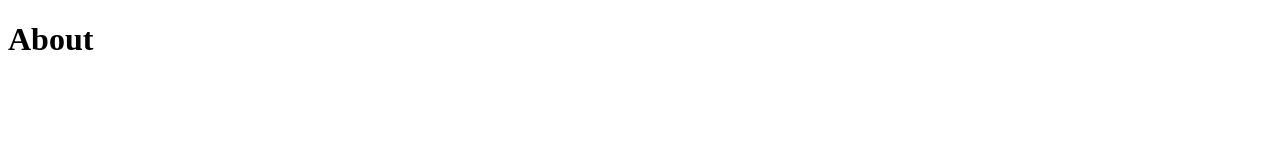
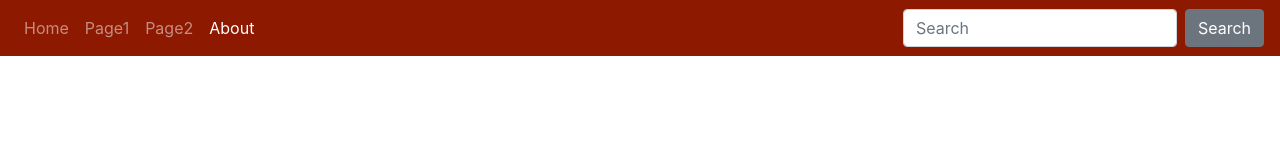
Before and after one commit to ashnarazdan123/hungry-hoboken, a website: page about.html in a window 1280 px wide. Drawn offline with nearby package versions, Linux system fonts and the light colour scheme.

Commit message:
added nav bar and button functionality to about page

```diff
--- a/about.html
+++ b/about.html
@@ -3,8 +3,60 @@
 <html>
     <head>
         <title>About</title>
+
+        <!-- Required meta tags always come first -->
+        <meta charset="utf-8">
+        <meta name="viewport" content="width=device-width, initial-scale=1, shrink-to-fit=no">
+        <link rel="stylesheet" type="text/css" href="styles/style.css">
+
+        <!-- Bootstrap CSS -->
+        <link rel="stylesheet" href="https://cdn.jsdelivr.net/npm/bootstrap@4.0.0/dist/css/bootstrap.min.css"
+        integrity="sha384-Gn5384xqQ1aoWXA+058RXPxPg6fy4IWvTNh0E263XmFcJlSAwiGgFAW/dAiS6JXm" crossorigin="anonymous">
+        <meta charset="UTF-8">
+        <meta http-equiv="X-UA-Compatible" content="IE=edge">
+        <meta name="viewport" content="width=device-width, initial-scale=1">
+        <meta name="description" lang="en" content="Food Ordering Site">
+        <meta name="keywords" lang="en" content="food ordering, restaurants, eat, hoboken">
+        <!--[if IE]>
+        <link href="https://cdn.jsdelivr.net/gh/coliff/bootstrap-ie8/css/bootstrap-ie9.min.css" rel="stylesheet">
+        <script src="https://cdn.jsdelivr.net/g/html5shiv@3.7.3"></script>
+        <![endif]-->
+        <!--[if lt IE 9]>
+        <link href="https://cdn.jsdelivr.net/gh/coliff/bootstrap-ie8/css/bootstrap-ie8.min.css" rel="stylesheet">
+        <![endif]-->
     </head>
     <body>
+        <header id="header">
+            <nav class="navbar navbar-expand-md navbar-dark fixed-top style=" style="background-color: #8C1900;">
+                <button class="navbar-toggler" type="button" data-toggle="collapse" data-target="#navbarsExampleDefault"
+                    aria-controls="navbarsExampleDefault" aria-expanded="false" aria-label="Toggle navigation">
+                    <span class="navbar-toggler-icon"></span>
+                </button>
+
+                <div class="collapse navbar-collapse" id="navbarsExampleDefault">
+                    <ul class="navbar-nav mr-auto">
+                        <li class="nav-item">
+                            <a class="nav-link" href="home-page.html">Home</a>
+                        </li>
+                        <li class="nav-item">
+                            <a class="nav-link" href="#">Page1</a>
+                        </li>
+                        <li class="nav-item">
+                            <a class="nav-link" href="#">Page2</a>
+                        </li>
+                        <li class="nav-item active">
+                            <a class="nav-link" href="about.html">About
+                                <span class="sr-only">(current)</span>
+                            </a>
+                        </li>
+                    </ul>
+                    <form class="form-inline my-2 my-lg-0">
+                        <input class="form-control mr-sm-2" type="text" placeholder="Search" aria-label="Search">
+                        <button class="btn btn-secondary my-2 my-sm-0" type="submit">Search</button>
+                    </form>
+                </div>
+            </nav>
+        </header>
         <h1>About</h1>
     </body>
 </html>
```
Also changed, not shown: home-page.html (+2 -2 lines).
